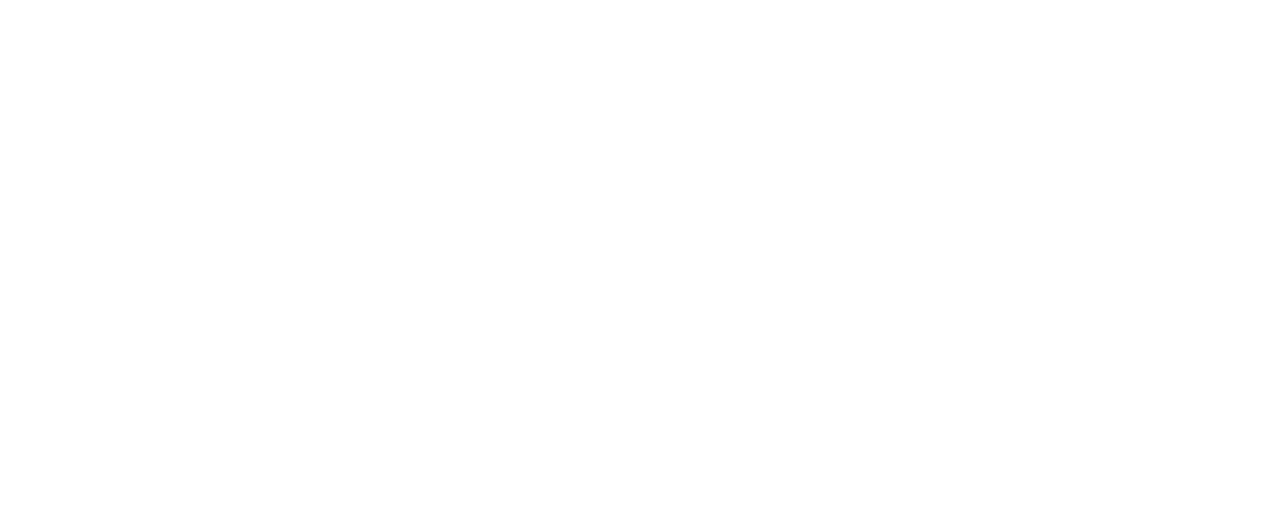
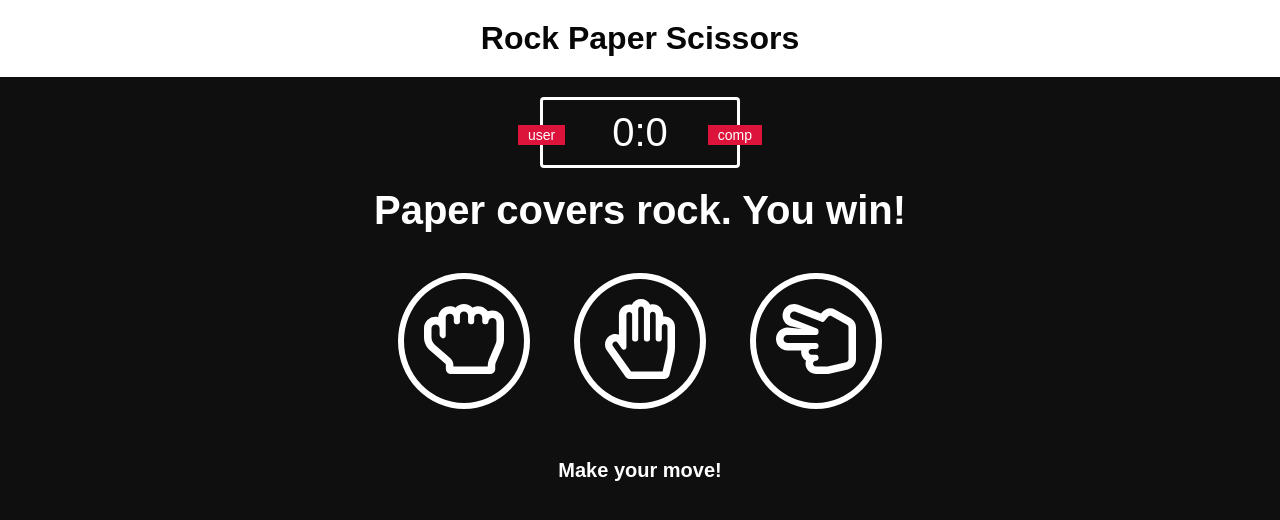
Before and after one commit to ScNelson/RockPaperScissors, a plain HTML site: page index.html in a window 1280 px wide. Drawn offline with Linux system fonts and the light colour scheme.

Commit message:
Finished HTML/CSS, started JS functionality, and added hand photo assets

```diff
--- a/app.js
+++ b/app.js
@@ -0,0 +1,39 @@
+//JS variables
+const userScore = 0;
+const computerScore = 0;
+
+//DOM variables
+const userScore_span = document.getElementById("user-score");
+const computerScore_span = document.getElementById("computer-score");
+
+const scoreBoard_div = document.querySelector(".scoreboard");
+const result_div = document.querySelector(".result");
+const rock_div = document.getElementById("r");
+const paper_div = document.getElementById("p");
+const scissors_div = document.getElementById("s");
+
+function getComputerChoice() {
+    const choices = ['r', 'p', 's'];
+    const randomNumber = Math.floor(Math.random()*3);
+    return choices[randomNumber];
+}
+
+function game(userChoice) {
+    const computerChoice = getComputerChoice();
+    console.log(computerChoice);
+    console.log(userChoice);
+}
+
+function main() {
+    rock_div.addEventListener('click', function() {
+        game("r");
+    })
+    paper_div.addEventListener('click', function() {
+        game("p");
+    })
+    scissors_div.addEventListener('click', function() {
+        game("s");
+    })
+}
+
+main();
--- a/index.html
+++ b/index.html
@@ -3,9 +3,35 @@
 <head>
     <meta charset="UTF-8">
     <meta name="viewport" content="width=device-width, initial-scale=1.0">
+    <link rel="stylesheet" href="styles.css">
     <title>Rock Paper Scissors</title>
 </head>
 <body>
+    <header>
+        <h1>Rock Paper Scissors</h1>
+    </header>
+    <div class="scoreboard">
+        <div id="user-label" class="badge">user</div>
+        <div id="computer-label" class="badge">comp</div>
+        <span id="user-score">0</span>:<span id="computer-score">0</span>
+    </div>
 
+    <div class="result">
+        <p>Paper covers rock. You win!</p>
+    </div>
+
+    <div class="choices">
+        <div class="choice" id="r">
+            <img src="assets/hand-rock-regular.svg" alt="">
+        </div>
+        <div class="choice" id="p">
+            <img src="assets/hand-paper-regular.svg" alt="">
+        </div>
+        <div class="choice" id="s">
+            <img src="assets/hand-scissors-regular.svg" alt="">
+        </div>
+    </div>
+    <p id="action-message">Make your move!</p>
+    <script src="app.js" charset="utf-8"></script>
 </body>
 </html>
--- a/styles.css
+++ b/styles.css
@@ -0,0 +1,100 @@
+* {
+    margin: 0;
+    padding: 0;
+    box-sizing: border-box;
+}
+
+body {
+    background-color: rgb(15, 15, 15);
+}
+
+header {
+    background: white;
+    padding: 20px;
+}
+
+header > h1 {
+    color: rgb(7, 7, 7);
+    text-align: center;
+    font-family: sans-serif;
+}
+
+.scoreboard {
+    margin: 20px auto;
+    border: 3px solid white;
+    width: 200px;
+    color: white;
+    font-size: 40px;
+    border-radius: 4px;
+    text-align: center;
+    padding: 10px 20px;
+    font-family: sans-serif;
+    position: relative;
+}
+
+.badge {
+    background: crimson;
+    color: white;
+    font-size: 14px;
+    padding: 2px 10px;
+    font-family: sans-serif;
+}
+
+#user-label {
+    position: absolute;
+    top: 25px;
+    left: -25px;
+}
+
+#computer-label {
+    position: absolute;
+    top: 25px;
+    right: -25px;
+}
+
+.result {
+    font-size: 40px;
+    color: white;
+}
+
+.result > p {
+    text-align: center;
+    font-family: sans-serif;
+    font-weight: bold;
+}
+
+.choices {
+    margin: 30px 0;
+    text-align: center;
+}
+
+.choice {
+    border: 6px solid white;
+    border-radius: 50%;
+    padding: 10px;
+    display: inline-block;
+    margin: 0 20px;
+    transition: all 0.2s ease;
+    margin-top: 10px;
+}
+
+.choice > img {
+    width: 100px;
+    height: 100px;
+    filter: invert(1);
+    padding: 10px;
+}
+
+.choice:hover {
+    cursor: pointer;
+    background-color: red;
+}
+
+#action-message {
+    text-align: center;
+    color: white;
+    font-family: sans-serif;
+    font-weight: bold;
+    font-size: 20px;
+    margin-top: 50px;
+}
```
Also changed, not shown: assets/hand-paper-regular.svg (added), assets/hand-rock-regular.svg (added), assets/hand-scissors-regular.svg (added).
